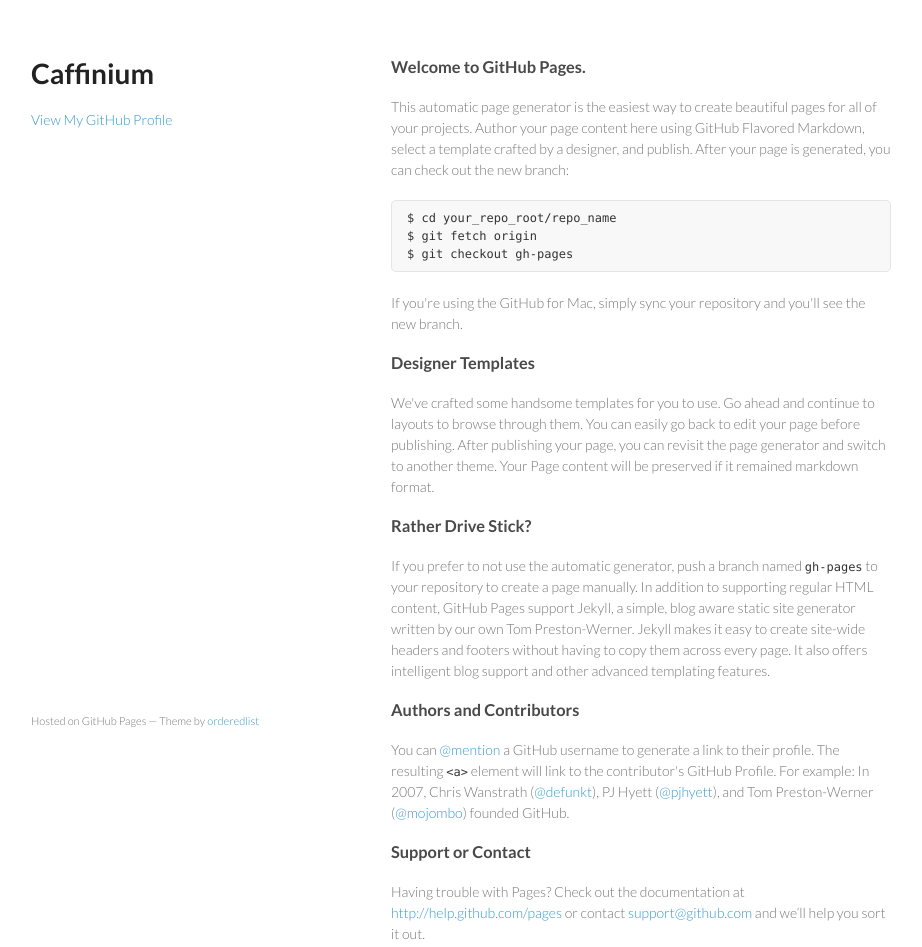
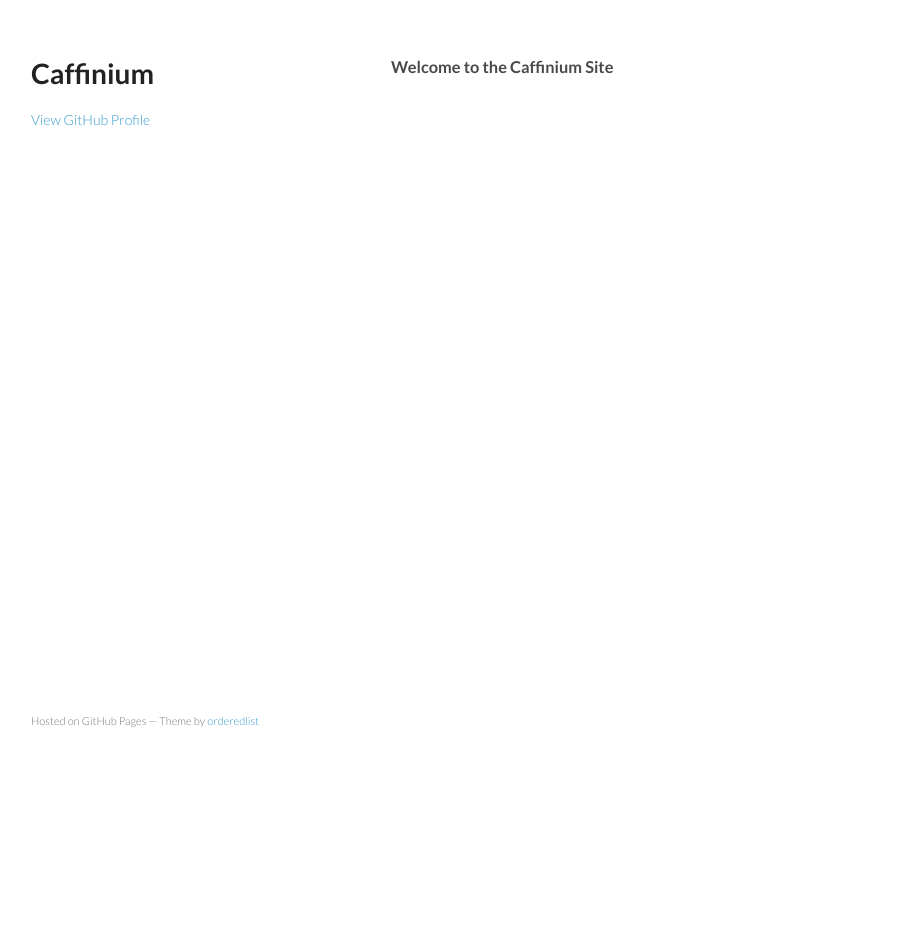
Before and after one commit to Caffinium/Caffinium.github.io, a plain HTML site: page index.html in a window 1280 px wide. Shown: the whole page, without its empty margins (179-1101 px from the left). After the commit the page ends 800 px from the top, so only its background shows below. Drawn offline with Linux system fonts and the light colour scheme.

Commit message:
Ignore db files and remove sample text

```diff
--- a/index.html
+++ b/index.html
@@ -3,7 +3,7 @@
   <head>
     <meta charset="utf-8">
     <meta http-equiv="X-UA-Compatible" content="chrome=1">
-    <title>Caffinium by Caffinium</title>
+    <title>Caffinium</title>
 
     <link rel="stylesheet" href="stylesheets/styles.css">
     <link rel="stylesheet" href="stylesheets/pygment_trac.css">
@@ -19,41 +19,14 @@
         <p></p>
 
 
-        <p class="view"><a href="https://github.com/Caffinium">View My GitHub Profile</a></p>
+        <p class="view"><a href="https://github.com/Caffinium">View GitHub Profile</a></p>
 
       </header>
       <section>
         <h3>
-<a name="welcome-to-github-pages" class="anchor" href="#welcome-to-github-pages"><span class="octicon octicon-link"></span></a>Welcome to GitHub Pages.</h3>
+<a name="welcome-to-github-pages" class="anchor" href="#welcome-to-github-pages"><span class="octicon octicon-link"></span></a>Welcome to the Caffinium Site</h3>
 
-<p>This automatic page generator is the easiest way to create beautiful pages for all of your projects. Author your page content here using GitHub Flavored Markdown, select a template crafted by a designer, and publish. After your page is generated, you can check out the new branch:</p>
 
-<pre><code>$ cd your_repo_root/repo_name
-$ git fetch origin
-$ git checkout gh-pages
-</code></pre>
-
-<p>If you're using the GitHub for Mac, simply sync your repository and you'll see the new branch.</p>
-
-<h3>
-<a name="designer-templates" class="anchor" href="#designer-templates"><span class="octicon octicon-link"></span></a>Designer Templates</h3>
-
-<p>We've crafted some handsome templates for you to use. Go ahead and continue to layouts to browse through them. You can easily go back to edit your page before publishing. After publishing your page, you can revisit the page generator and switch to another theme. Your Page content will be preserved if it remained markdown format.</p>
-
-<h3>
-<a name="rather-drive-stick" class="anchor" href="#rather-drive-stick"><span class="octicon octicon-link"></span></a>Rather Drive Stick?</h3>
-
-<p>If you prefer to not use the automatic generator, push a branch named <code>gh-pages</code> to your repository to create a page manually. In addition to supporting regular HTML content, GitHub Pages support Jekyll, a simple, blog aware static site generator written by our own Tom Preston-Werner. Jekyll makes it easy to create site-wide headers and footers without having to copy them across every page. It also offers intelligent blog support and other advanced templating features.</p>
-
-<h3>
-<a name="authors-and-contributors" class="anchor" href="#authors-and-contributors"><span class="octicon octicon-link"></span></a>Authors and Contributors</h3>
-
-<p>You can <a href="https://github.com/blog/821" class="user-mention">@mention</a> a GitHub username to generate a link to their profile. The resulting <code>&lt;a&gt;</code> element will link to the contributor's GitHub Profile. For example: In 2007, Chris Wanstrath (<a href="https://github.com/defunkt" class="user-mention">@defunkt</a>), PJ Hyett (<a href="https://github.com/pjhyett" class="user-mention">@pjhyett</a>), and Tom Preston-Werner (<a href="https://github.com/mojombo" class="user-mention">@mojombo</a>) founded GitHub.</p>
-
-<h3>
-<a name="support-or-contact" class="anchor" href="#support-or-contact"><span class="octicon octicon-link"></span></a>Support or Contact</h3>
-
-<p>Having trouble with Pages? Check out the documentation at <a href="http://help.github.com/pages">http://help.github.com/pages</a> or contact <a href="mailto:support@github.com">support@github.com</a> and we’ll help you sort it out.</p>
       </section>
       <footer>
         <p><small>Hosted on GitHub Pages &mdash; Theme by <a href="https://github.com/orderedlist">orderedlist</a></small></p>
```
Also changed, not shown: 1 other file.
